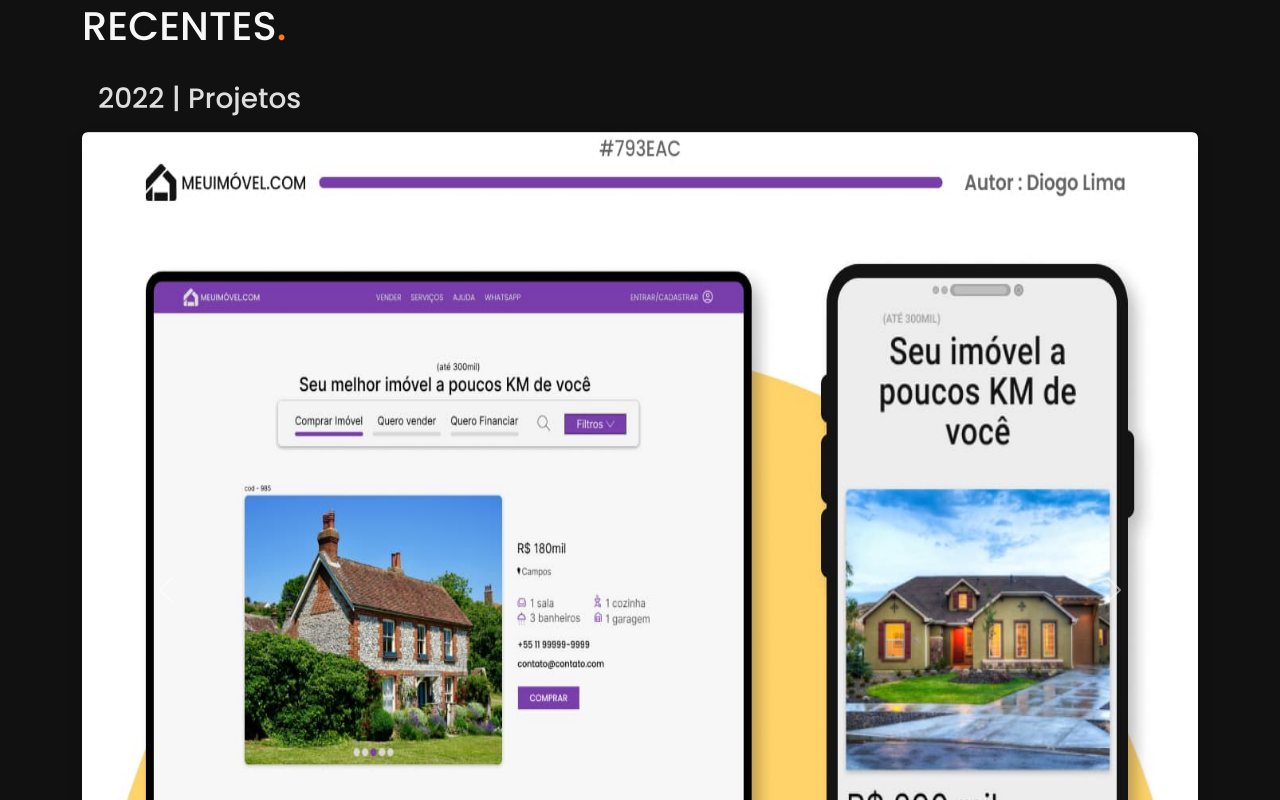
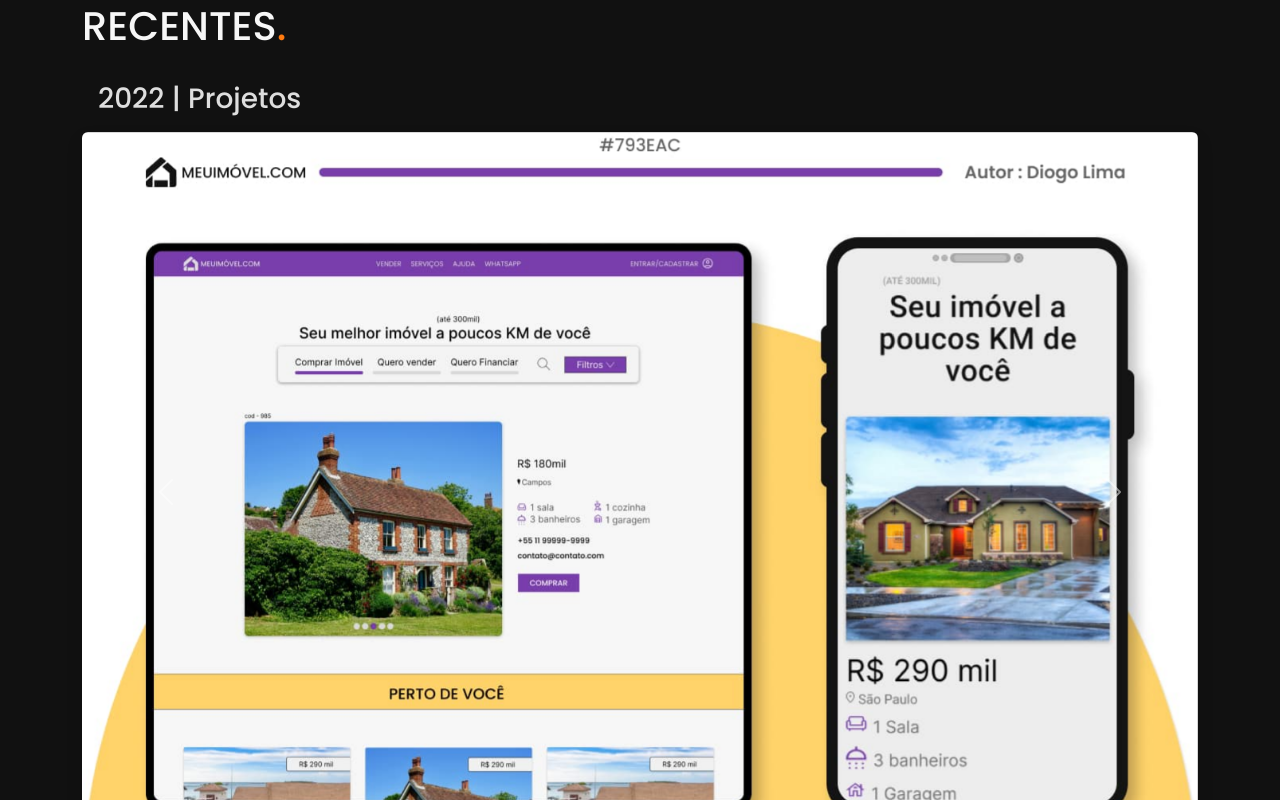
Before and after one commit to eidiogolima/LandingPage, a React (Create React App) app: page / in a window 1280 px wide. Shown: the part 2080-2880 px from the top of the page. Built offline with nearby package versions, Linux system fonts and the light colour scheme.

Commit message:
fix width

```diff
--- a/src/JS/Components/Utilitarios/Carrosel.js
+++ b/src/JS/Components/Utilitarios/Carrosel.js
@@ -10,13 +10,13 @@ const Carrosel = ({...props}) => {
       <h3 className='ms-3 mb-3 cor-3 title'>{props.title}</h3>
       <div className="carousel-inner rounded shadow">
         <div className="carousel-item active">
-          <img width="1400px" height='965px' src={props.image1} className="d-block w-100" alt={props.alt1} />
+          <img  src={props.image1} className="d-block w-100" alt={props.alt1} />
         </div>
         <div className="carousel-item">
-          <img width="1400px" height='961px' src={props.image2} className="d-block w-100" alt={props.alt2} />
+          <img  src={props.image2} className="d-block w-100" alt={props.alt2} />
         </div>
         <div className="carousel-item">
-          <img width="1400px" height='961px' src={props.image3} className="d-block w-100" alt={props.alt3} />
+          <img  src={props.image3} className="d-block w-100" alt={props.alt3} />
         </div>
 
 
```
